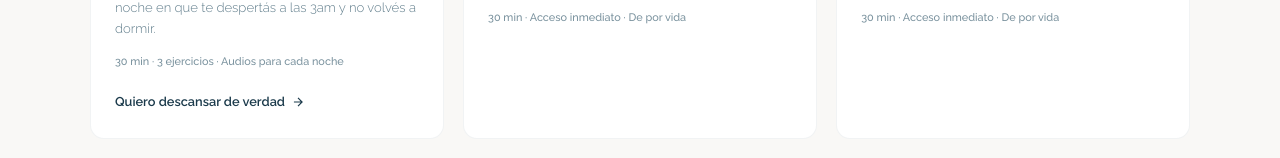
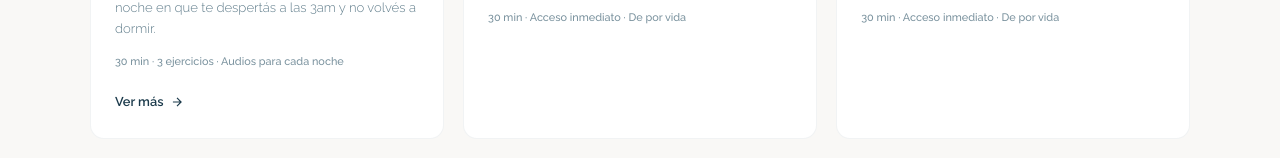
Before and after one commit to agusmilesi-collab/sentirmindfulness, a plain HTML site: page individuos.html in a window 1280 px wide. Shown: the part 2707-2865 px from the top of the page. Drawn offline with nearby package versions, Linux system fonts and the light colour scheme.

Commit message:
Change Descanso course CTA text to 'Ver más'
Co-Authored-By: Claude Opus 4.6 (1M context) <noreply@anthropic.com>

```diff
--- a/individuos.html
+++ b/individuos.html
@@ -153,7 +153,7 @@
           <h3>Descanso</h3>
           <p>Un protocolo con 3 ejercicios concretos para cuando te acostás y la cabeza no para. Para esa noche en que te despertás a las 3am y no volvés a dormir.</p>
           <div class="od-meta">30 min · 3 ejercicios · Audios para cada noche</div>
-          <a href="descanso.html" class="od-cta">Quiero descansar de verdad
+          <a href="descanso.html" class="od-cta">Ver más
             <svg viewBox="0 0 24 24" fill="none" stroke="currentColor" stroke-width="2" aria-hidden="true"><path d="M5 12h14M12 5l7 7-7 7"/></svg>
           </a>
         </div>
```
